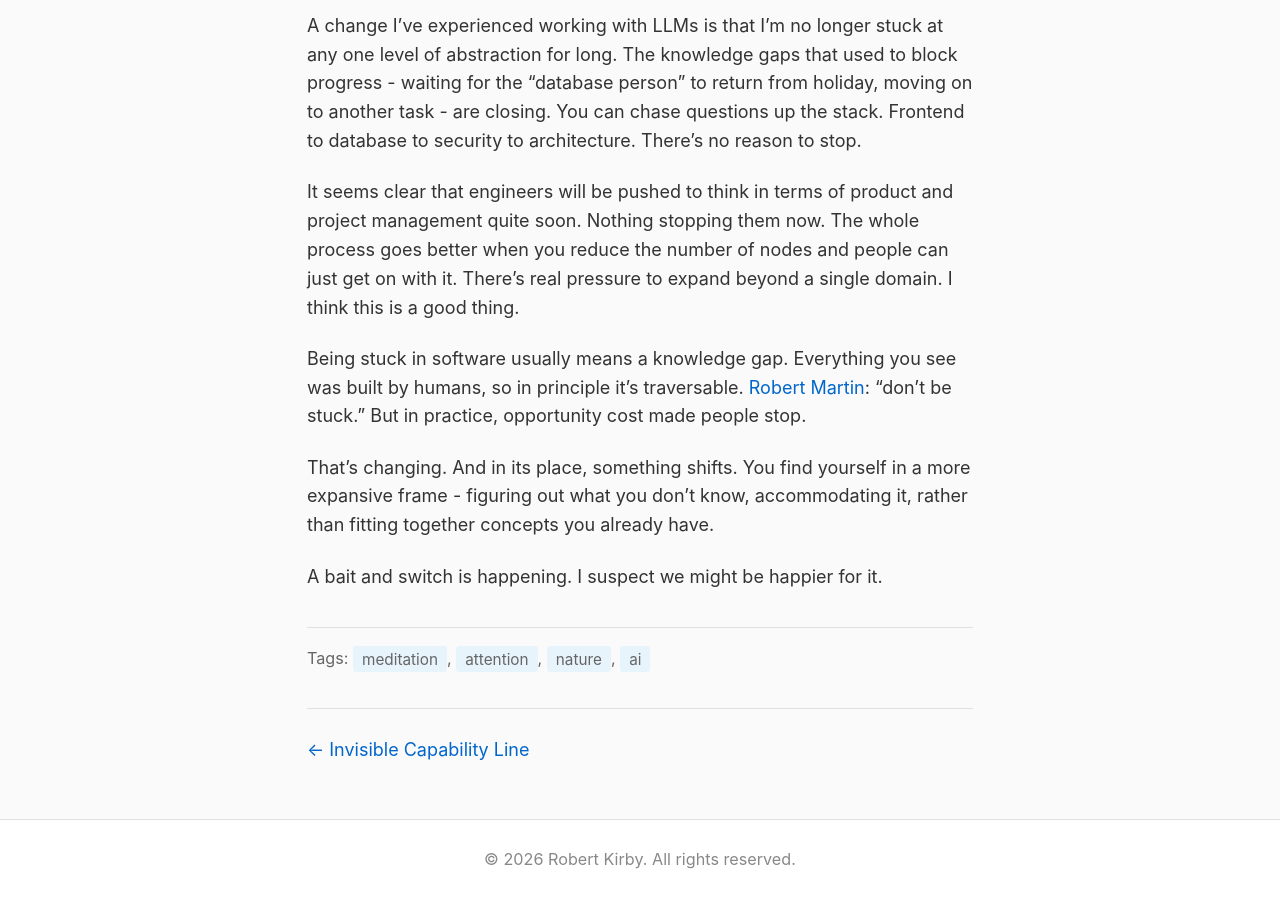
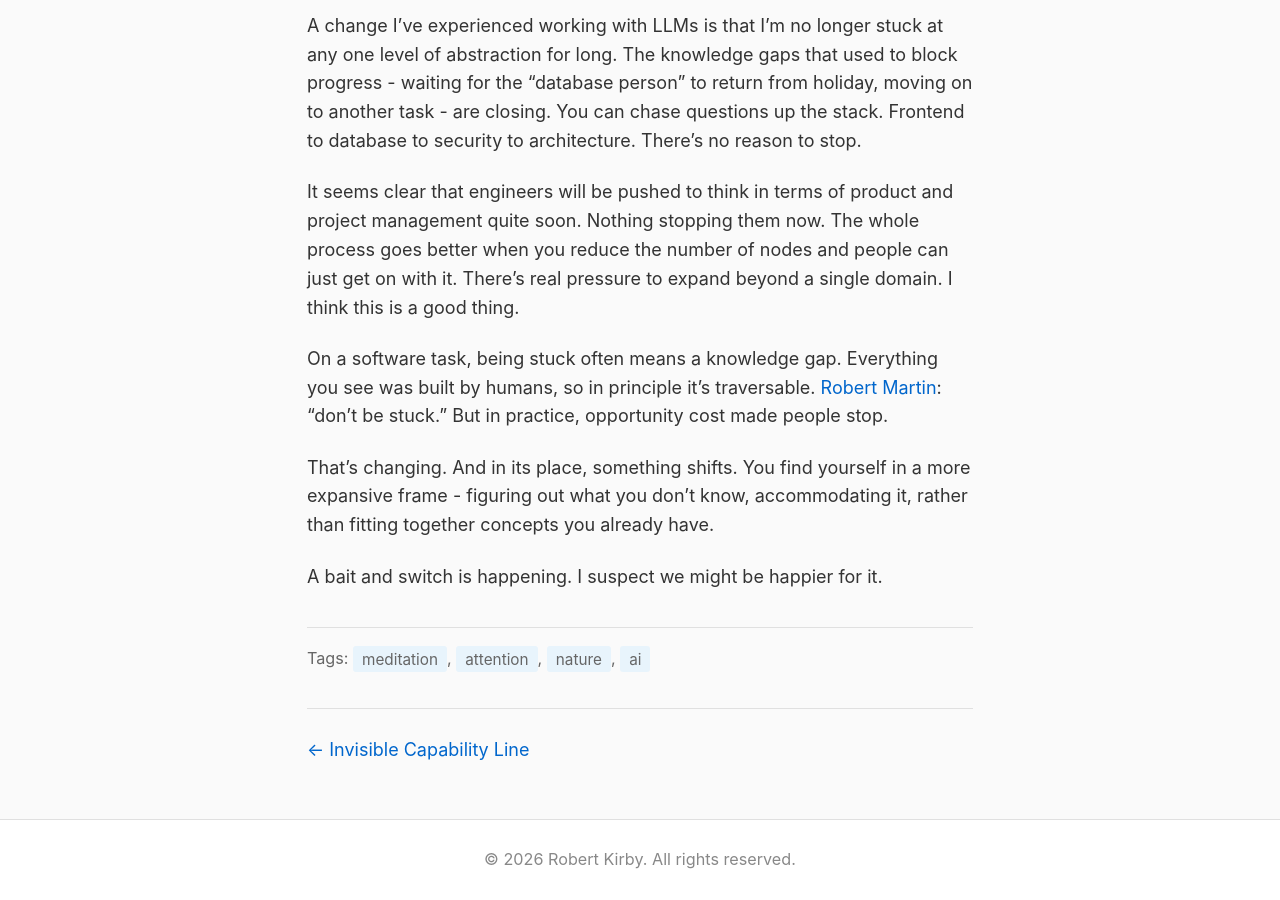
Before and after one commit to rob137/rob137.github.io, a Jekyll site: the page built from _posts/2026-01-05-field-recording.md, in a window 1280 px wide and 900 px high, scrolled down 2315 px. Built offline with Jekyll 4.4.1, drawn with Linux system fonts in a browser that asks for light colours.

Commit message:
Rephrase 'being stuck in software' line

```diff
--- a/_posts/2026-01-05-field-recording.md
+++ b/_posts/2026-01-05-field-recording.md
@@ -48,7 +48,7 @@ A change I've experienced working with LLMs is that I'm no longer stuck at any o
 
 It seems clear that engineers will be pushed to think in terms of product and project management quite soon. Nothing stopping them now. The whole process goes better when you reduce the number of nodes and people can just get on with it. There's real pressure to expand beyond a single domain. I think this is a good thing.
 
-Being stuck in software usually means a knowledge gap. Everything you see was built by humans, so in principle it's traversable. [Robert Martin](https://en.wikipedia.org/wiki/Robert_C._Martin): "don't be stuck." But in practice, opportunity cost made people stop.
+On a software task, being stuck often means a knowledge gap. Everything you see was built by humans, so in principle it's traversable. [Robert Martin](https://en.wikipedia.org/wiki/Robert_C._Martin): "don't be stuck." But in practice, opportunity cost made people stop.
 
 That's changing. And in its place, something shifts. You find yourself in a more expansive frame - figuring out what you don't know, accommodating it, rather than fitting together concepts you already have.
 
```
